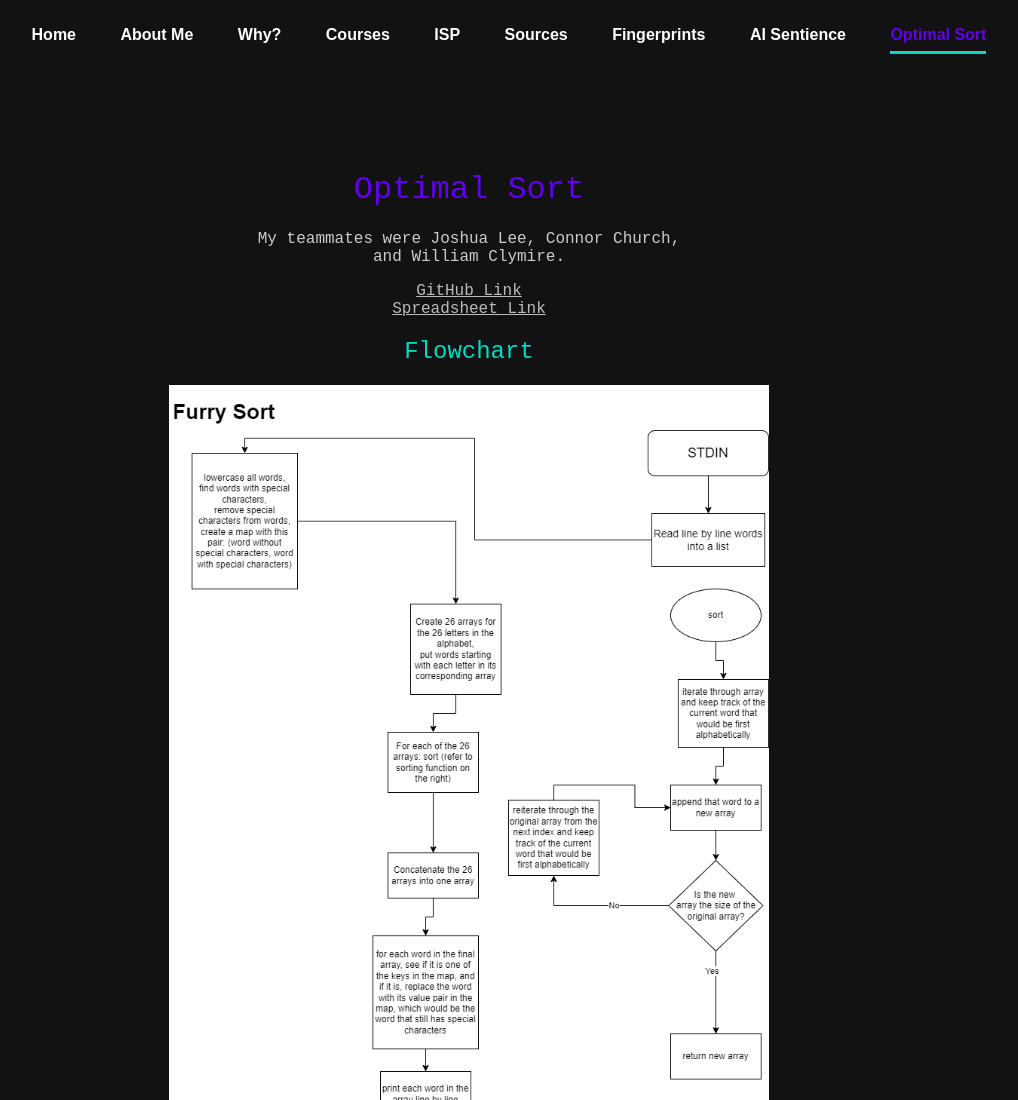
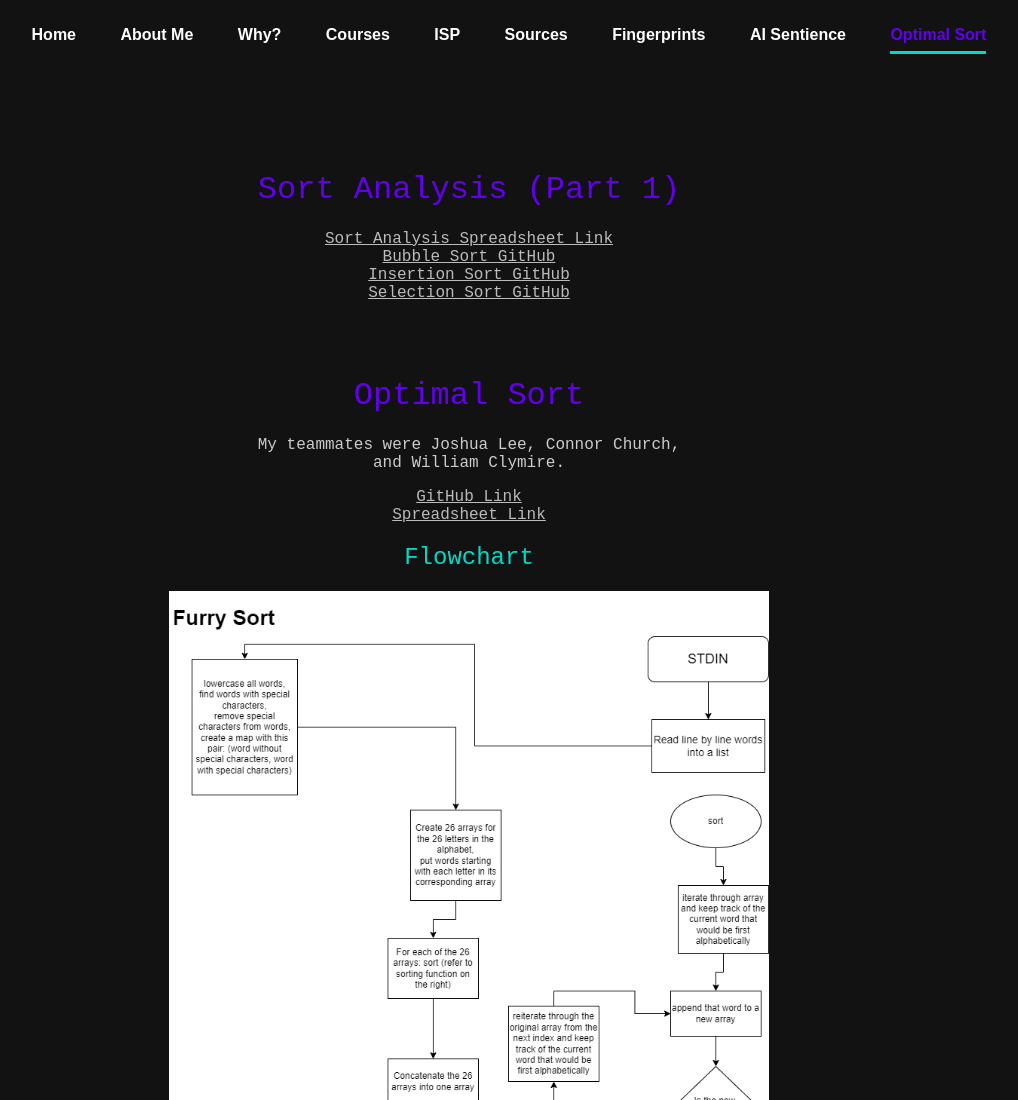
Before and after one commit to AkshayVemulapalli/AkshayVemulapalli.github.io, a plain HTML site: page CS-III/Projects/Optimal Sort.html in a window 1280 px wide. Shown: the top 1100 px of the page, without its empty margins (171-1189 px from the left). Drawn offline with Linux system fonts and the light colour scheme.

Commit message:
added sort analysis links

```diff
--- a/CS-III/Projects/Optimal Sort.html
+++ b/CS-III/Projects/Optimal Sort.html
@@ -21,6 +21,17 @@
   </ul>
       </nav>
     </header>
+    <h1 class="cpv1 tcenter mono">Sort Analysis (Part 1)</h1>
+    <p class="tcenter mono">
+      <a class ="clg" href="https://docs.google.com/spreadsheets/d/1w3iFdreWVec-k1rQrXXs0ZIXBJfPozCFp9xF_bnQXqw/edit?usp=sharing">Sort Analysis Spreadsheet Link</a>
+      <br>
+      <a class = "clg" href="https://github.com/AkshayVemulapalli/BubbleSort">Bubble Sort GitHub</a>
+      <br>
+      <a class = "clg" href="https://github.com/AkshayVemulapalli/InsertionSort">Insertion Sort GitHub</a>
+      <br>
+      <a class = "clg" href="https://github.com/AkshayVemulapalli/SelectionSort">Selection Sort GitHub</a>
+      <br><br><br><br>
+    </p>
     <h1 class="cpv1 tcenter mono">Optimal Sort</h1>
     <p class='cg mid50 tcenter mono'>My teammates were Joshua Lee, Connor Church, and William Clymire.</p>
     <p class="tcenter mono"><a class ="clg" href="https://github.com/Bread21234/The-Fantastic-Furry-Four">GitHub Link</a>
```
